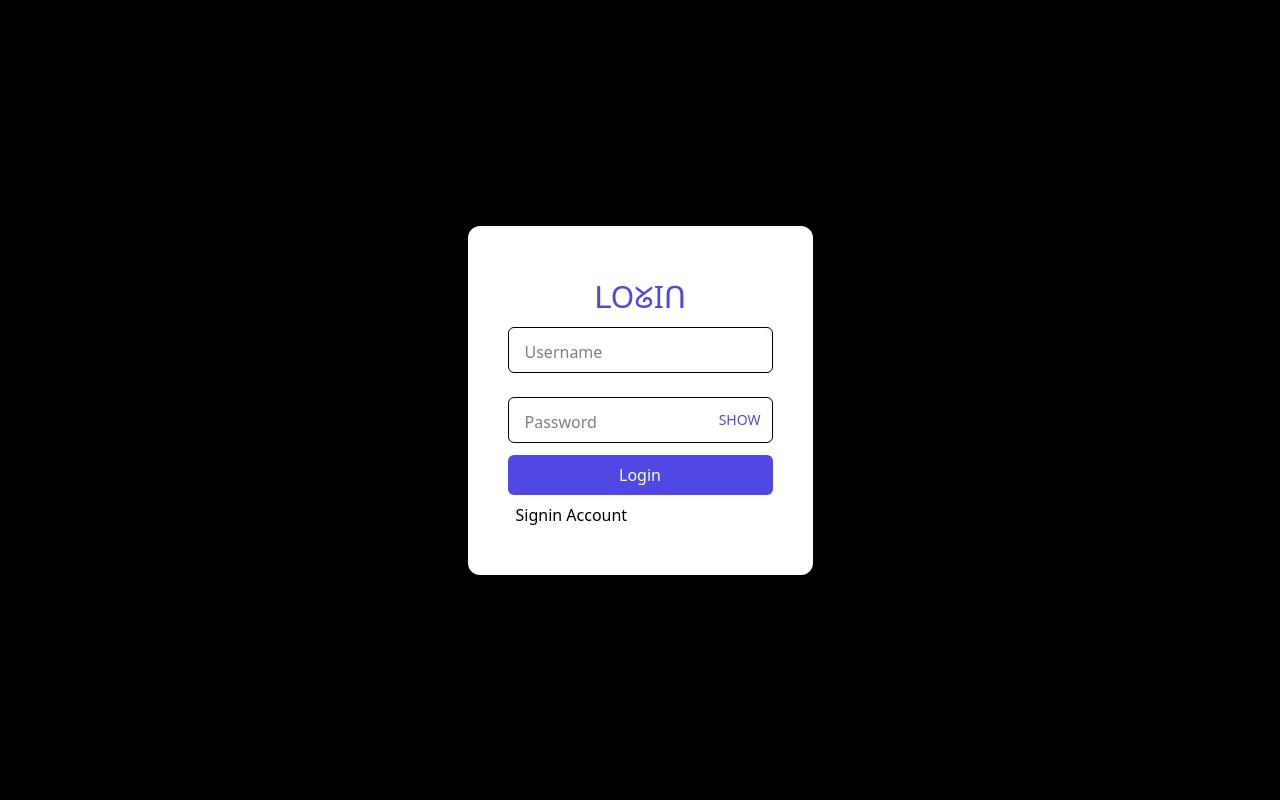
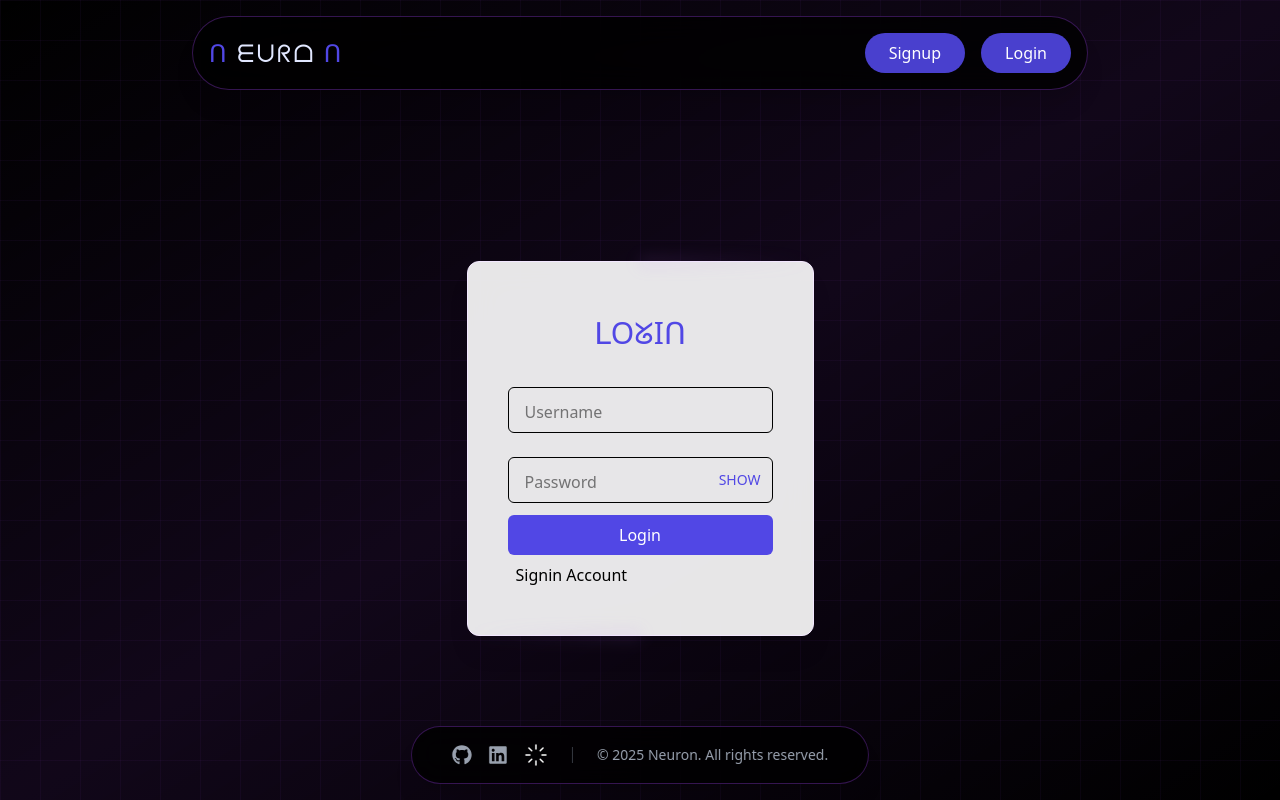
Before and after one commit to venomusblood568/Neuron-front-end, a React (Vite) app: page /login in a window 1280 px wide. Built offline with nearby package versions, Linux system fonts and the light colour scheme.

Commit message:
login page ui final updated

```diff
--- a/src/pages/home.tsx
+++ b/src/pages/home.tsx
@@ -80,7 +80,7 @@ export function Home() {
             onClick={signup}
             className="px-6 py-2 bg-darkPurple/90 hover:bg-lightPurple text-white rounded-full hover:shadow-glow transition-all duration-300"
           >
-            SignUp
+            Signup
           </button>
           <button
             onClick={login}
--- a/src/pages/login.tsx
+++ b/src/pages/login.tsx
@@ -6,6 +6,8 @@ import { BACKEND_URL } from "../config";
 import { useNavigate } from "react-router-dom";
 import { toast } from "react-toastify";
 import "react-toastify/dist/ReactToastify.css";
+import { FaGithub, FaLinkedin } from "react-icons/fa";
+import { NeuronIcon } from "../icon/neuronIcon";
 
 export function Login() {
   const usernameRef = useRef<HTMLInputElement>(null);
@@ -49,18 +51,68 @@ export function Login() {
       });
     }
   }
-  function signinPage(){
+
+  function signupPage() {
     navigate("/signup");
   }
+
+  function homepage() {
+    navigate("/");
+  }
+
   return (
-    <div className="h-screen w-screen bg-black flex justify-center items-center">
-      <div className="bg-white rounded-xl min-w-72 p-10">
-        <h1 className="text-center gap-2 p-2 text-darkPurple text-[30px]">
+    <div className="relative min-h-screen flex flex-col">
+      <div className="fixed inset-0 opacity-40" />
+      <div className="fixed inset-0 bg-grid-light-purple opacity-50 pointer-events-none" />
+
+      {/* Floating Header */}
+      <header className="fixed top-4 left-1/2 -translate-x-1/2 flex justify-between items-center p-4 bg-black/80 backdrop-blur-lg rounded-full shadow-xl z-50 w-[95%] max-w-4xl border border-purple-500/30 animate-fade-in-up">
+        <div onClick={homepage} className="cursor-pointer">
+          <div className="flex items-center text-lightPurple text-2xl tracking-widest gap-2">
+            <span className="text-darkPurple">ᑎ</span>ᗴᑌᖇᗝ
+            <span className="text-darkPurple">ᑎ</span>
+          </div>
+        </div>
+        <div className="flex gap-4">
+          <button
+            onClick={signupPage}
+            className="px-6 py-2 bg-darkPurple/90 hover:bg-lightPurple text-white rounded-full hover:shadow-glow transition-all duration-300"
+          >
+            Signup
+          </button>
+          <button className="px-6 py-2 bg-darkPurple/90 hover:bg-lightPurple text-white rounded-full hover:shadow-glow transition-all duration-300">
+            Login
+          </button>
+        </div>
+      </header>
+
+      {/* Main Content */}
+      <main className="flex-grow relative pt-24 flex justify-center items-center">
+        {/* Purple light effects */}
+        <div className="absolute inset-0 overflow-hidden">
+          <div className="absolute top-1/4 left-1/2 w-[150%] h-[150%] bg-gradient-radial from-purple-500/40 via-transparent to-transparent transform -translate-x-1/2 -translate-y-1/2 blur-3xl animate-pulse-slow" />
+          <div className="absolute top-0 left-0 w-full h-full bg-gradient-to-br from-transparent via-purple-500/20 to-transparent opacity-50" />
+        </div>
+
+        {/* Login Card */}
+        <div className="relative bg-white/90 backdrop-blur-lg rounded-xl min-w-72 p-10 shadow-xl border border-purple-100 transform transition-all hover:shadow-2xl hover:border-purple-200">
+          {/* Inner glow effect */}
+          <div className="absolute inset-0 rounded-xl bg-gradient-to-br from-purple-500/10 to-transparent opacity-0 hover:opacity-30 transition-opacity duration-300 pointer-events-none" />
+
+          {/* Light accents */}
+          <div className="absolute top-0 left-1/2 w-1/2 h-1 bg-gradient-to-r from-purple-400/30 to-transparent transform -translate-y-1/2 blur-sm" />
+          <div className="absolute bottom-0 right-1/2 w-1/2 h-1 bg-gradient-to-l from-purple-400/30 to-transparent transform translate-y-1/2 blur-sm" />
+
+          <h1 className="text-center gap-2 p-2 text-darkPurple text-[30px] mb-6">
             ᒪOᘜIᑎ
           </h1>
           <Input reference={usernameRef} placeholder="Username" />
           <br />
-        <Input reference={passwordRef} placeholder="Password" type="password" />
+          <Input
+            reference={passwordRef}
+            placeholder="Password"
+            type="password"
+          />
 
           <div className="flex justify-center pt-3 gap-4 items-center">
             <Button
@@ -69,12 +121,50 @@ export function Login() {
               variant="primary"
               text="Login"
               fullwidth={true}
+              className="text-white"
             />
           </div>
-        <div onClick={signinPage} className="m-2 cursor-pointer hover:text-darkPurple">
+
+          <div
+            onClick={signupPage}
+            className="m-2 cursor-pointer hover:text-darkPurple"
+          >
             Signin Account
           </div>
         </div>
+      </main>
+
+      {/* Floating Footer */}
+      <footer className="fixed bottom-4 left-1/2 -translate-x-1/2 bg-black/80 backdrop-blur-lg rounded-full px-10 py-4 text-sm text-gray-400 shadow-xl border border-purple-500/30 flex items-center gap-6">
+        <div className="flex items-center space-x-4">
+          <a
+            href="https://github.com/venomusblood568"
+            target="_blank"
+            rel="noopener noreferrer"
+            className="hover:text-lightPurple transition-colors"
+          >
+            <FaGithub className="w-5 h-5" />
+          </a>
+          <a
+            href="https://www.linkedin.com/in/gourav-anand-jha/"
+            target="_blank"
+            rel="noopener noreferrer"
+            className="hover:text-lightPurple transition-colors"
+          >
+            <FaLinkedin className="w-5 h-5" />
+          </a>
+          <a
+            href="https://venomusblood568.github.io/"
+            target="_blank"
+            rel="noopener noreferrer"
+            className="hover:text-lightPurple transition-colors"
+          >
+            <NeuronIcon className="w-5 h-5" />
+          </a>
+        </div>
+        <div className="h-4 w-px bg-gray-500/50"></div>
+        <span>© {new Date().getFullYear()} Neuron. All rights reserved.</span>
+      </footer>
     </div>
   );
 }
--- a/src/pages/signup.tsx
+++ b/src/pages/signup.tsx
@@ -80,7 +80,7 @@ export function SignUp() {
             onClick={signup}
             className="px-6 py-2 bg-darkPurple/90 hover:bg-lightPurple text-white rounded-full hover:shadow-glow transition-all duration-300"
           >
-            SignUp
+            Signup
           </button>
           <button
             onClick={loginPage}
```
Also changed, not shown: src/pages/newhome.tsx (deleted). Lines whose indentation alone changed are shown as unchanged.
